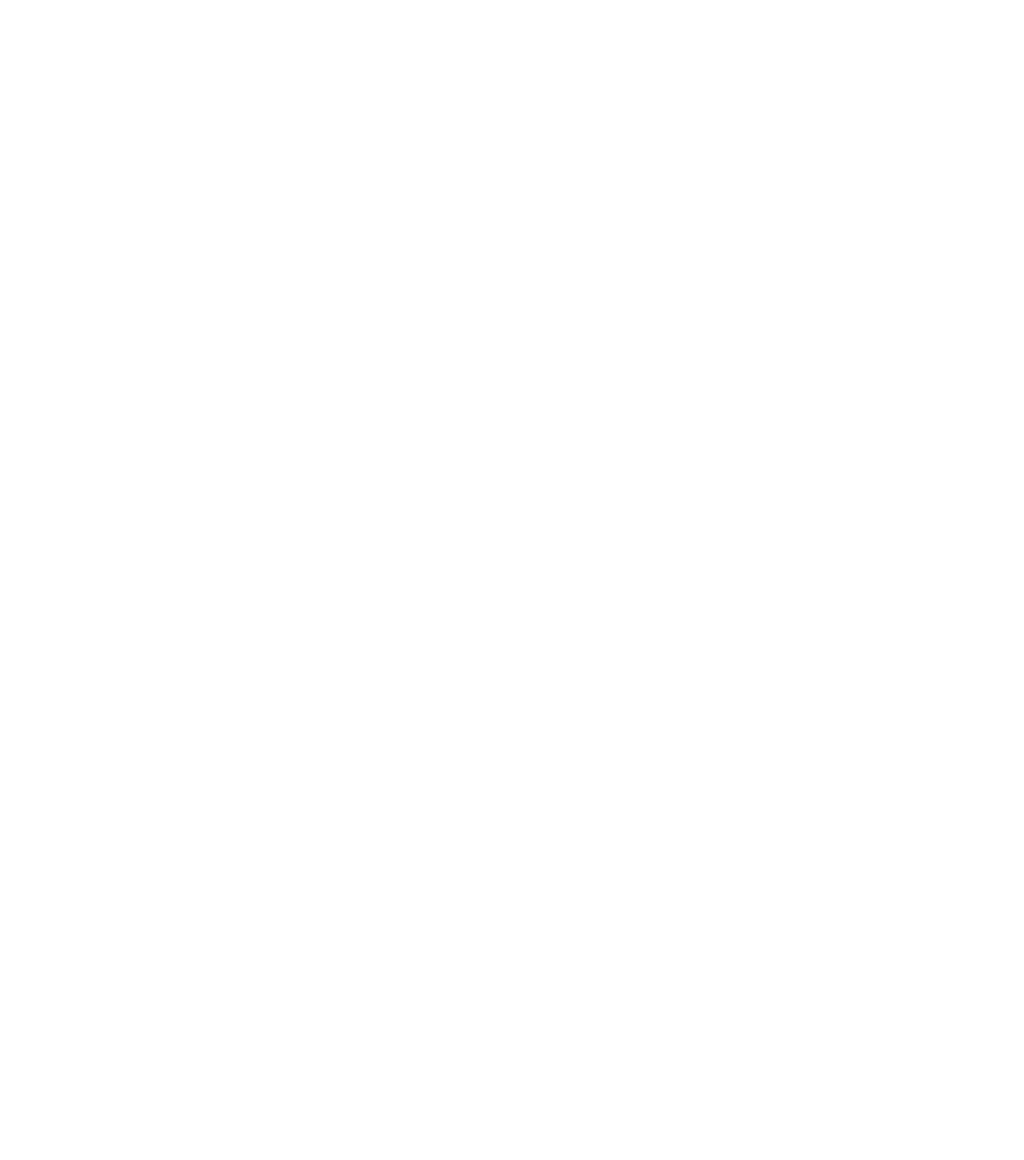
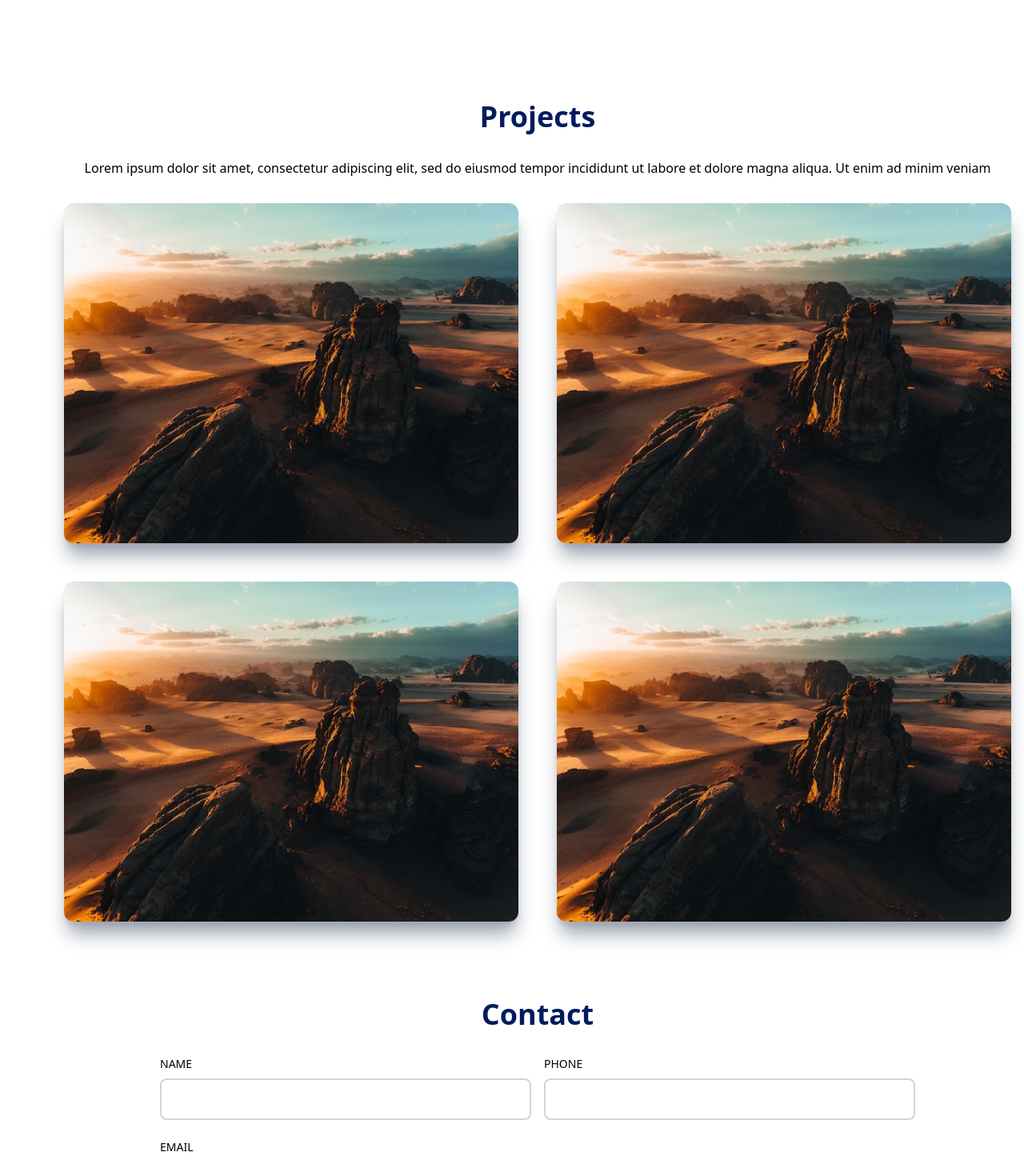
Before and after one commit to manvendrasang/Styleforge, a React (Vite) app: page / in a window 1280 px wide. Shown: the part 1338-2788 px from the top of the page at 80% size. Before the commit the page ends 1336 px from the top, so only its background shows below. Built offline with nearby package versions, Linux system fonts and the light colour scheme.

Commit message:
New: Website done

```diff
--- a/src/App.jsx
+++ b/src/App.jsx
@@ -2,13 +2,16 @@ import { useState } from 'react'
 import Sidenav from './components/Sidenav'
 import Main from './components/Main'
 import Vision from './components/Vision'
-
+import Projects from './components/Projects'
+import Contact from './components/Contact'
 function App() {
   return (
     <div>
       <Sidenav />
       <Main />
       <Vision />
+      <Projects />
+      <Contact />
      </div>
   )
 }
--- /dev/null
+++ b/src/components/ProjectItem.jsx
@@ -0,0 +1,22 @@
+import React from "react";
+
+const ProjectItem = ({img, title}) => {
+    return (
+        <div className="relative flex items-center justify-center h-auto w-full shadow-xl shadow-gray-400 rounded-xl group hover:bg-gradient-to-r from-gray-200 to-[#97dbae]">
+            <img src={img} alt="/" className="rounded-xl group-hover:opacity-10" />
+            <div className="hidden group-hover:block absolute top-[50%] left-[50%] translate-x-[-50%] translate-y-[-50%]">
+                <h3 className="text-2xl font-bold text-white tracking-wider text-center">
+                    {title}
+                </h3>
+                <p className="pb-4 pt-2 text-white text-center">
+                    ReactJs
+                </p>
+                <a href="/">
+                    <p className="text-center p-3 rounded-lg bg-white text-gray-700 font-bold cursor-pointer text-lg">More Info</p>
+                </a>
+            </div>
+        </div>
+    )
+}
+
+export default ProjectItem
--- /dev/null
+++ b/src/components/Projects.jsx
@@ -0,0 +1,26 @@
+import React from "react";
+import ProjectItem from "./ProjectItem.jsx"
+import property1Img from "../assets/1.jpg"
+import property2Img from "../assets/1.jpg"
+import property3Img from "../assets/1.jpg"
+import property4Img from "../assets/1.jpg"
+
+const Projects = () => {
+    return (
+        <div id="projects" className="max-w[1040px] m-auto md:pl-20 p-4 py-16">
+            <h1 className="text-4xl font-bold text-center text-[#001b5e]">Projects</h1>
+            <p className="text-center py-8">
+            Lorem ipsum dolor sit amet, consectetur adipiscing elit, sed do eiusmod
+            tempor incididunt ut labore et dolore magna aliqua. Ut enim ad minim veniam
+            </p>
+            <div className="grid sm:grid-cols-2 gap-12">
+                <ProjectItem img={property1Img} title="Helooo" />
+                <ProjectItem img={property2Img} title="Helooo" />
+                <ProjectItem img={property3Img} title="Helooo" />
+                <ProjectItem img={property4Img} title="Helooo" />
+            </div>
+        </div>
+    )
+}
+
+export default Projects;
--- a/src/components/VisionItem.jsx
+++ b/src/components/VisionItem.jsx
@@ -1,6 +1,6 @@
 import React from "react";
 
-const VisionItem = ({year, title, duration, details}) => {
+const Workitem = ({year, title, duration, details}) => {
     return (
         <ol className="flex flex-col md:flex-row relative border-l border-stone-200">
             <li className="mb-10 ml-4">
@@ -10,10 +10,10 @@ const VisionItem = ({year, title, duration, details}) => {
                     <span className="text-lg font-semibold text-[#001b5e]">{title}</span>
                     <span className="my-1 text-sm font-normal leading-none text-stone-400">{duration}</span>
                 </p>
-                <p>{details}</p>
+                <p className="my-2 text-base font-normal text-stone-500">{details}</p>
             </li>
         </ol>
     )
 }
 
-export default VisionItem
+export default Workitem
--- a/src/components/contact.jsx
+++ b/src/components/contact.jsx
@@ -0,0 +1,43 @@
+import React from "react";
+
+const Contact = () => {
+    return (
+        <div id="contact" className="max-w-[1040px] m-auto md:pl-20 p-4 py-">
+            <h1 className="py-4 text-4xl font-bold text-center text-[#001b5e]">
+                Contact
+            </h1>
+            <form action="https://getform.io/f/67bdbfa9-4be9-4484-8481-40cb42b36ab5" method="POST" encType="multipart/form-data">
+                <div className="grid md:grid-cols-2 gap-4 w-full py-2">
+                    <div className="flex flex-col">
+                        <label className="uppercase text-sm py-2">Name</label>
+                        <input className="border-2 rounded-lg p-3 flex border-gray-300" type="text" name="name"/>
+                    </div>
+                    <div className="flex flex-col">
+                        <label className="uppercase text-sm py-2">Phone</label>
+                        <input className="border-2 rounded-lg p-3 flex border-gray-300" type="text" name="phone"/>
+                    </div>
+                </div>
+                <div className="flex flex-col py-2">
+                    <label className="uppercase text-sm py-2">Email</label>
+                    <input className="border-2 rounded-lg p-3 flex border-gray-300" type="email" name="email"/>
+                </div>
+                <div className="flex flex-col py-2">
+                    <label className="uppercase text-sm py-2">Subject</label>
+                    <input className="border-2 rounded-lg p-3 flex border-gray-300" type="text" name="subject"/>
+                </div>
+                <div className="flex flex-col">
+                    <label className="uppercase text-sm py-2">Message</label>
+                    <textarea className="border-2 rounded-lg p-3 flex border-gray-300" rows='10' name="message"></textarea>
+                </div>
+                <br />
+                <button class="relative mt-4 w-full inline-flex items-center justify-center p-0.5 mb-2 me-2 overflow-hidden text-sm font-medium text-gray-900 rounded-lg group bg-gradient-to-br from-cyan-500 to-blue-500 group-hover:from-cyan-500 group-hover:to-blue-500 hover:text-white dark:text-white focus:ring-4 focus:outline-none focus:ring-cyan-200 dark:focus:ring-cyan-800">
+                    <span class="relative w-full px-5 py-2.5 transition-all ease-in duration-75 bg-white dark:bg-gray-900 rounded-md group-hover:bg-opacity-0">
+                        Send Message
+                    </span>
+                </button>
+            </form>
+        </div>
+    )
+}
+
+export default Contact;
--- a/src/index.css
+++ b/src/index.css
@@ -1,3 +1,7 @@
 @tailwind base;
 @tailwind components;
 @tailwind utilities;
+
+* {
+    scroll-behavior: smooth;
+}
```
Also changed, not shown: src/assets/1.jpg (added). Lines whose indentation alone changed are shown as unchanged.
